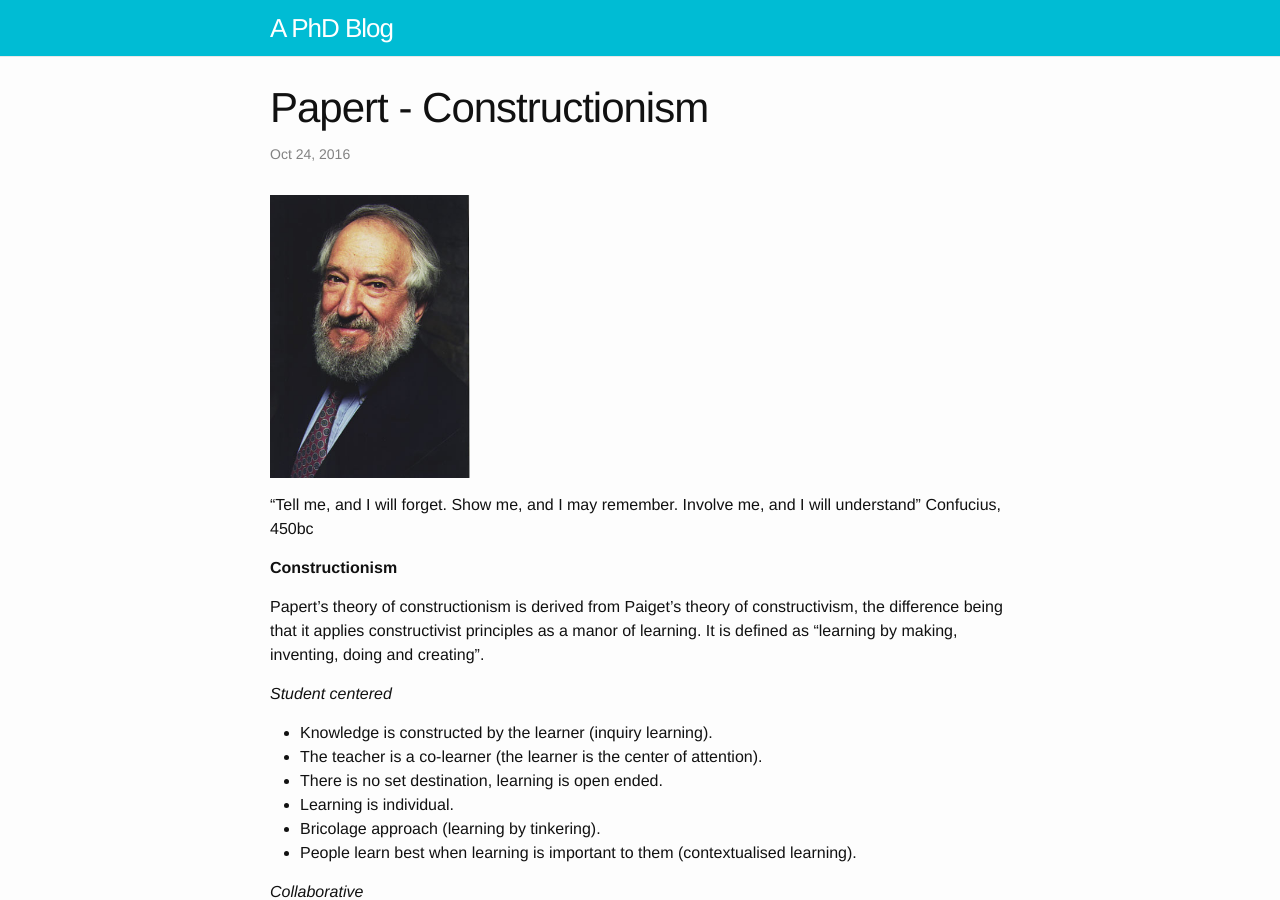
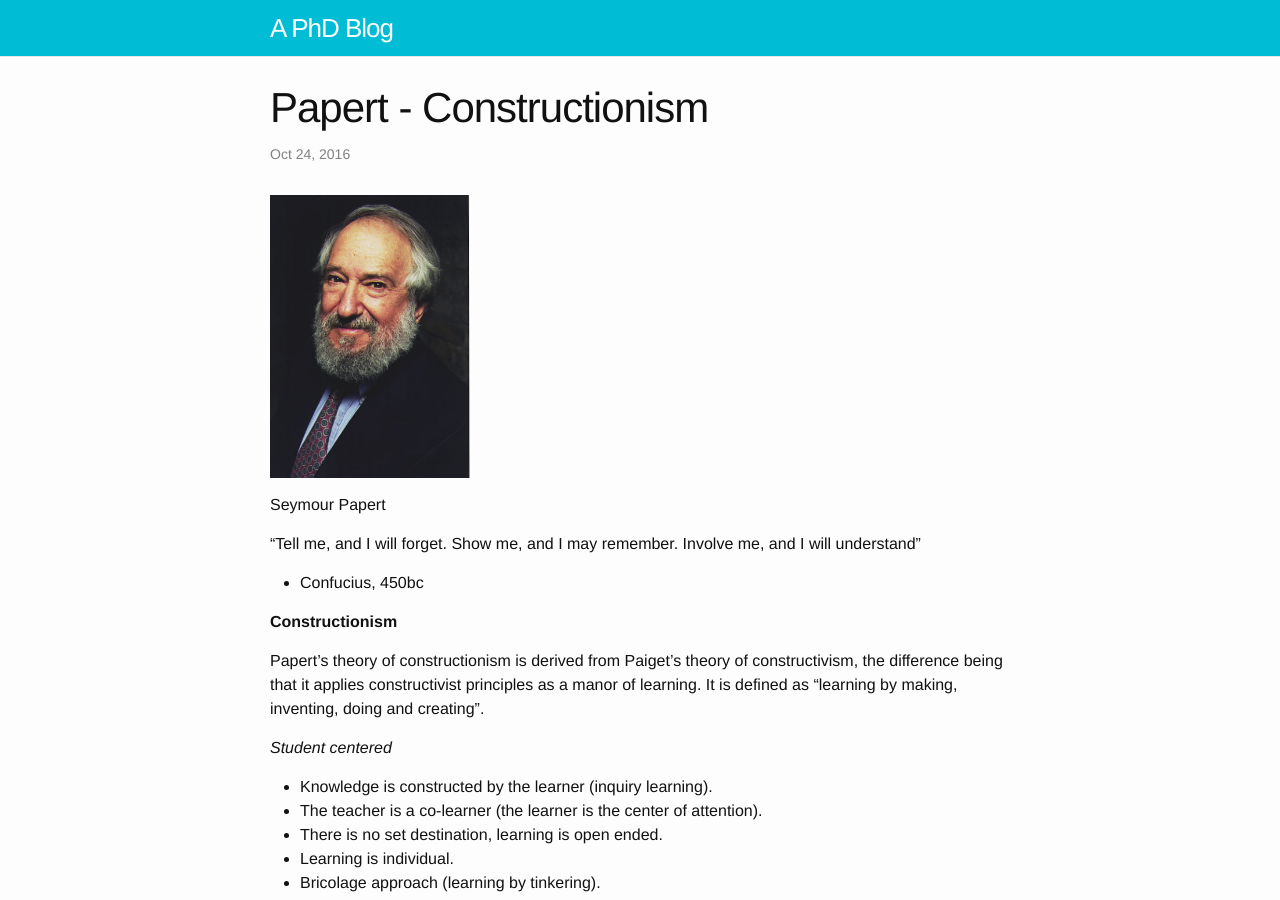
Before and after one commit to simonrose121/phd, a Jekyll site: the page built from _posts/2016-10-24-papert.md, in a window 1280 px wide and 900 px high. Built offline with Jekyll 4.4.1, drawn with Linux system fonts in a browser that asks for light colours.

```diff
--- a/_posts/2016-10-24-papert.md
+++ b/_posts/2016-10-24-papert.md
@@ -7,10 +7,12 @@
 
 ![Papert]({{ site.url }}{{ site.baseurl }}/assets/papert.jpg){:width="200px"}
 
+Seymour Papert
+
 "Tell me, and I will forget.
 Show me, and I may remember.
 Involve me, and I will understand"
-Confucius, 450bc
+- Confucius, 450bc
 
 **Constructionism**
 
```
